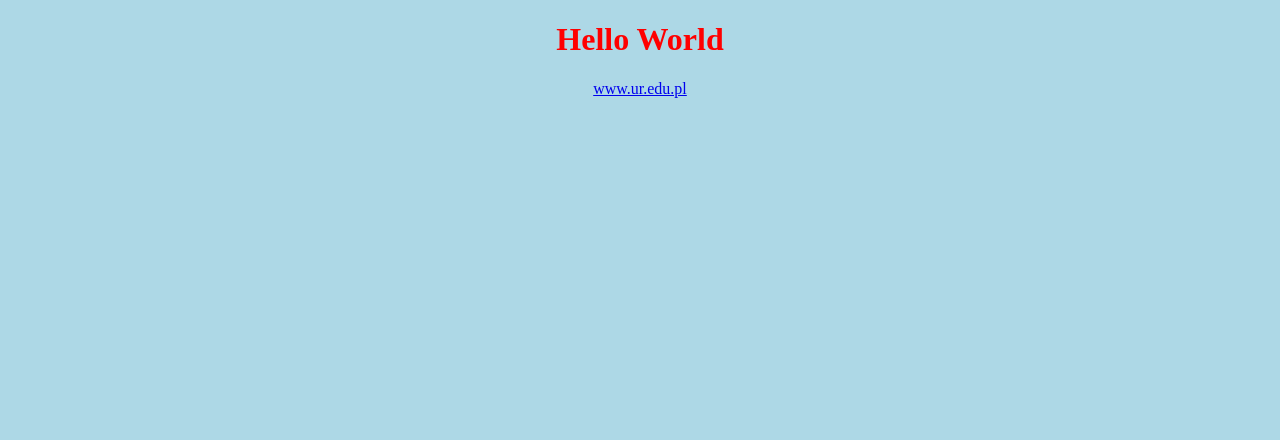
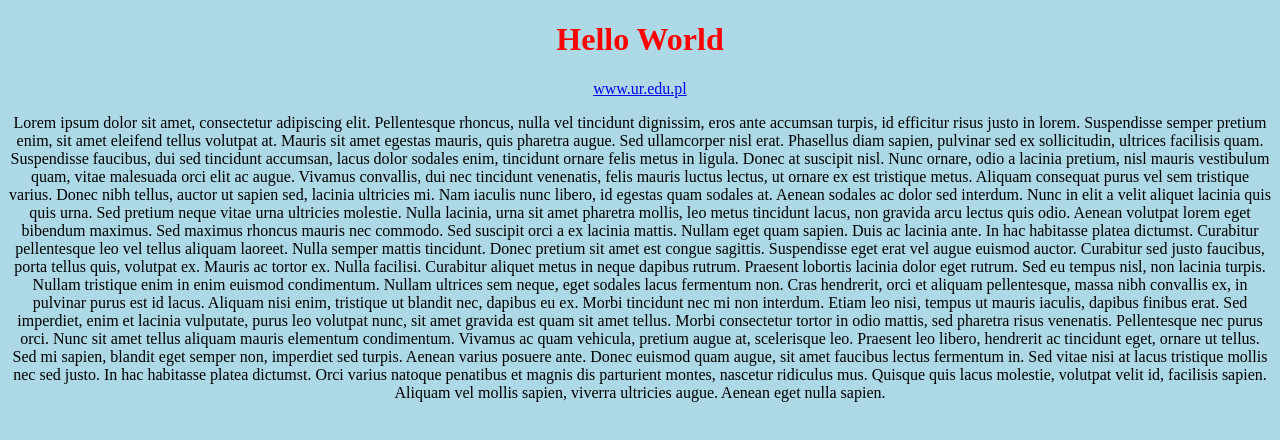
Before and after one commit to DawidWojciechowski/przyk-adowe_repo, a plain HTML site: page index.html in a window 1280 px wide. Drawn offline with Linux system fonts and the light colour scheme.

Commit message:
Add new paragraph

```diff
--- a/index.html
+++ b/index.html
@@ -14,5 +14,16 @@
 <body>
 <h1>Hello World</h1>
  <a href="www.ur.edu.pl">www.ur.edu.pl</a>
+
+ <p>Lorem ipsum dolor sit amet, consectetur adipiscing elit. Pellentesque rhoncus, nulla vel tincidunt dignissim, eros ante accumsan turpis, id efficitur risus justo in lorem. Suspendisse semper pretium enim, sit amet eleifend tellus volutpat at. Mauris sit amet egestas mauris, quis pharetra augue. Sed ullamcorper nisl erat. Phasellus diam sapien, pulvinar sed ex sollicitudin, ultrices facilisis quam. Suspendisse faucibus, dui sed tincidunt accumsan, lacus dolor sodales enim, tincidunt ornare felis metus in ligula. Donec at suscipit nisl. Nunc ornare, odio a lacinia pretium, nisl mauris vestibulum quam, vitae malesuada orci elit ac augue. Vivamus convallis, dui nec tincidunt venenatis, felis mauris luctus lectus, ut ornare ex est tristique metus. Aliquam consequat purus vel sem tristique varius. Donec nibh tellus, auctor ut sapien sed, lacinia ultricies mi. Nam iaculis nunc libero, id egestas quam sodales at. Aenean sodales ac dolor sed interdum. Nunc in elit a velit aliquet lacinia quis quis urna.
+
+Sed pretium neque vitae urna ultricies molestie. Nulla lacinia, urna sit amet pharetra mollis, leo metus tincidunt lacus, non gravida arcu lectus quis odio. Aenean volutpat lorem eget bibendum maximus. Sed maximus rhoncus mauris nec commodo. Sed suscipit orci a ex lacinia mattis. Nullam eget quam sapien. Duis ac lacinia ante. In hac habitasse platea dictumst. Curabitur pellentesque leo vel tellus aliquam laoreet. Nulla semper mattis tincidunt. Donec pretium sit amet est congue sagittis.
+
+Suspendisse eget erat vel augue euismod auctor. Curabitur sed justo faucibus, porta tellus quis, volutpat ex. Mauris ac tortor ex. Nulla facilisi. Curabitur aliquet metus in neque dapibus rutrum. Praesent lobortis lacinia dolor eget rutrum. Sed eu tempus nisl, non lacinia turpis. Nullam tristique enim in enim euismod condimentum.
+
+Nullam ultrices sem neque, eget sodales lacus fermentum non. Cras hendrerit, orci et aliquam pellentesque, massa nibh convallis ex, in pulvinar purus est id lacus. Aliquam nisi enim, tristique ut blandit nec, dapibus eu ex. Morbi tincidunt nec mi non interdum. Etiam leo nisi, tempus ut mauris iaculis, dapibus finibus erat. Sed imperdiet, enim et lacinia vulputate, purus leo volutpat nunc, sit amet gravida est quam sit amet tellus. Morbi consectetur tortor in odio mattis, sed pharetra risus venenatis. Pellentesque nec purus orci. Nunc sit amet tellus aliquam mauris elementum condimentum. Vivamus ac quam vehicula, pretium augue at, scelerisque leo. Praesent leo libero, hendrerit ac tincidunt eget, ornare ut tellus. Sed mi sapien, blandit eget semper non, imperdiet sed turpis. Aenean varius posuere ante.
+
+Donec euismod quam augue, sit amet faucibus lectus fermentum in. Sed vitae nisi at lacus tristique mollis nec sed justo. In hac habitasse platea dictumst. Orci varius natoque penatibus et magnis dis parturient montes, nascetur ridiculus mus. Quisque quis lacus molestie, volutpat velit id, facilisis sapien. Aliquam vel mollis sapien, viverra ultricies augue. Aenean eget nulla sapien.
+</p>
 </body>
 </html>
```
